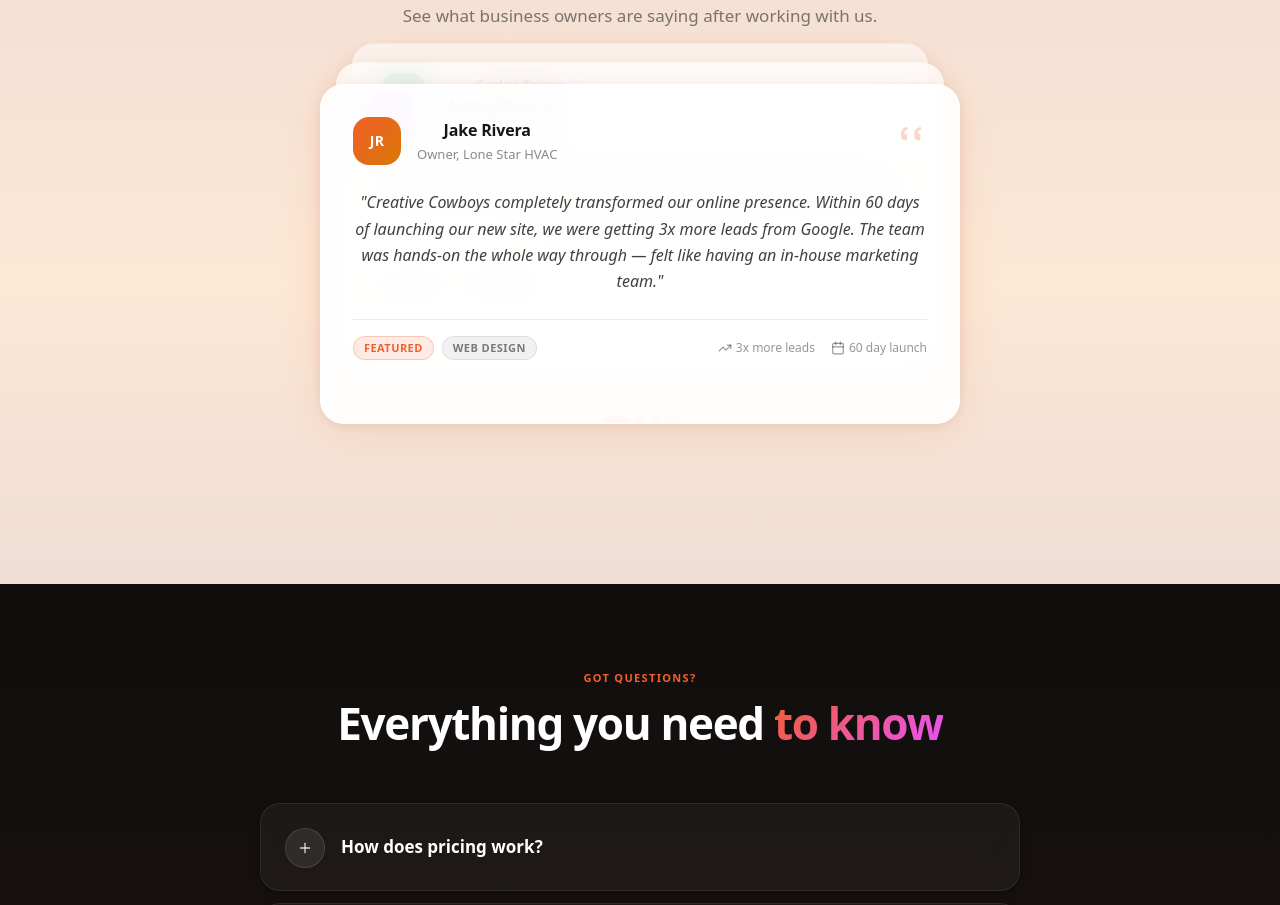
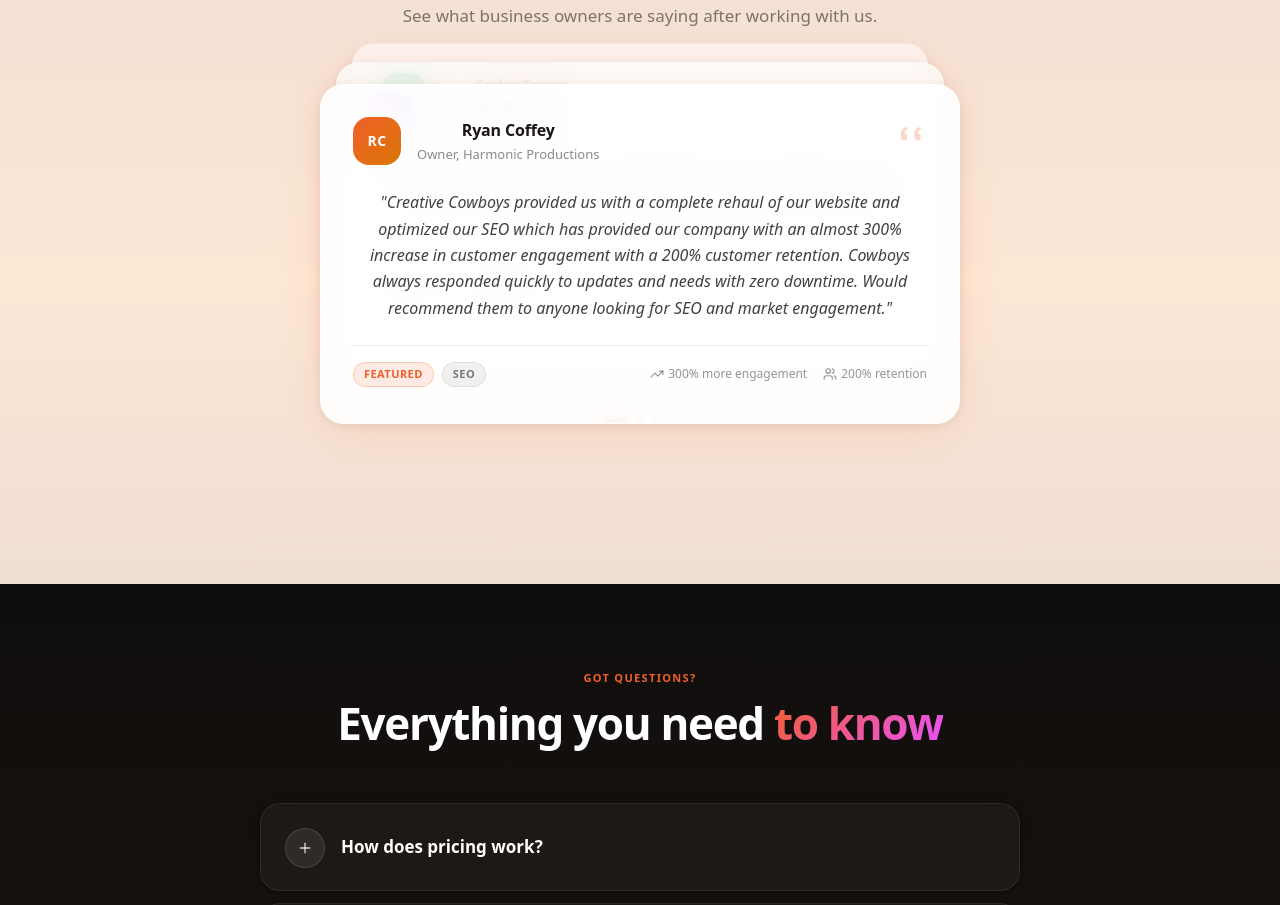
Before and after one commit to creativecowboys/cowboys-site, a Next.js app: page / in a window 1280 px wide. Shown: the part 1993-2898 px from the top of the page. Built offline with nearby package versions, Linux system fonts and the light colour scheme.

Commit message:
content: update first testimonial with Ryan Coffey / Harmonic Productions review

```diff
--- a/src/components/ui/glass-testimonial-swiper.tsx
+++ b/src/components/ui/glass-testimonial-swiper.tsx
@@ -29,12 +29,12 @@ export interface TestimonialStackProps {
 export const defaultTestimonials: Testimonial[] = [
     {
         id: 1,
-        initials: 'JR',
-        name: 'Jake Rivera',
-        role: 'Owner, Lone Star HVAC',
-        quote: "Creative Cowboys completely transformed our online presence. Within 60 days of launching our new site, we were getting 3x more leads from Google. The team was hands-on the whole way through — felt like having an in-house marketing team.",
-        tags: [{ text: 'FEATURED', type: 'featured' }, { text: 'Web Design', type: 'default' }],
-        stats: [{ icon: 'TrendingUp', text: '3x more leads' }, { icon: 'Calendar', text: '60 day launch' }],
+        initials: 'RC',
+        name: 'Ryan Coffey',
+        role: 'Owner, Harmonic Productions',
+        quote: "Creative Cowboys provided us with a complete rehaul of our website and optimized our SEO which has provided our company with an almost 300% increase in customer engagement with a 200% customer retention. Cowboys always responded quickly to updates and needs with zero downtime. Would recommend them to anyone looking for SEO and market engagement.",
+        tags: [{ text: 'FEATURED', type: 'featured' }, { text: 'SEO', type: 'default' }],
+        stats: [{ icon: 'TrendingUp', text: '300% more engagement' }, { icon: 'Users', text: '200% retention' }],
         avatarGradient: 'linear-gradient(135deg, #F15F2A, #d97706)',
     },
     {
```
